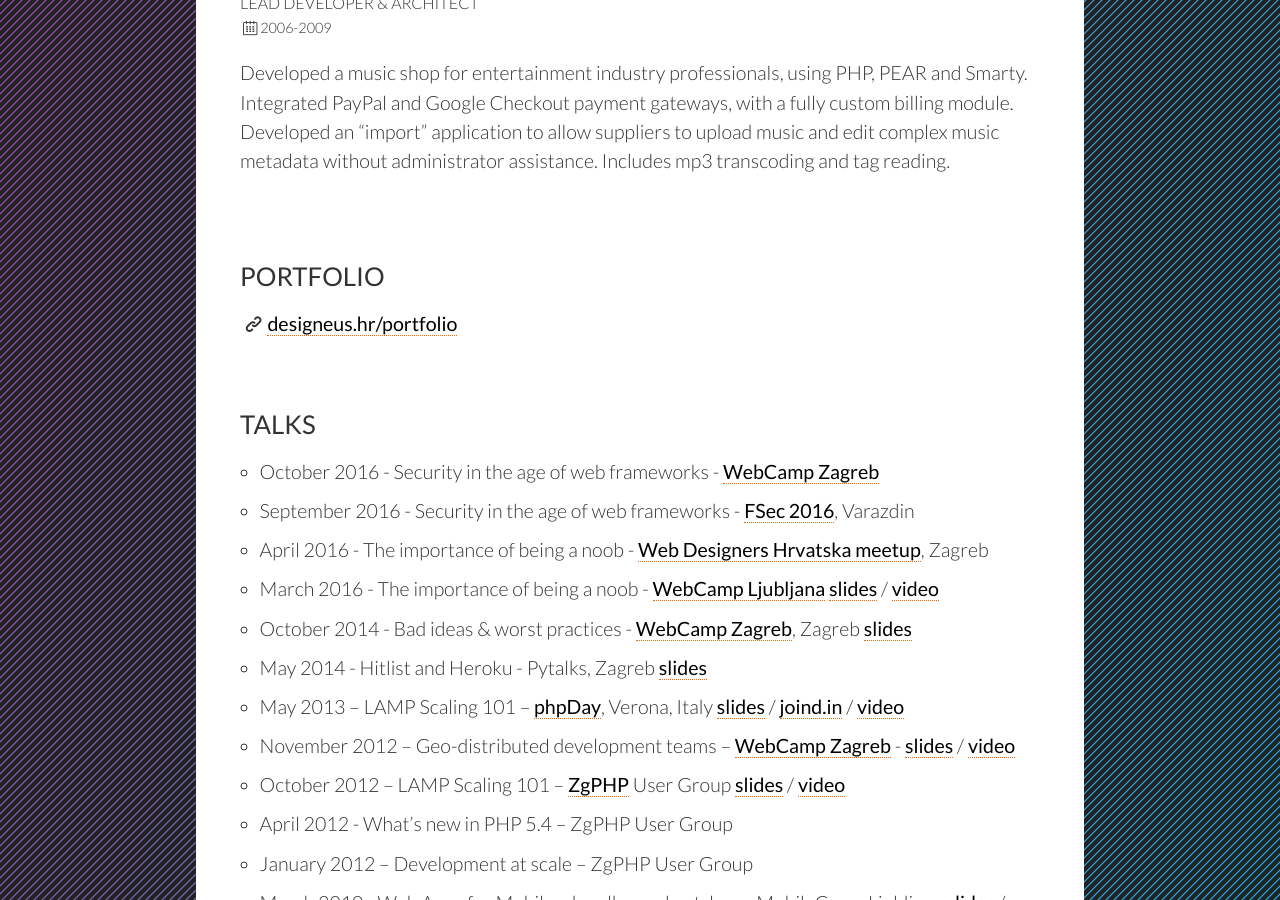
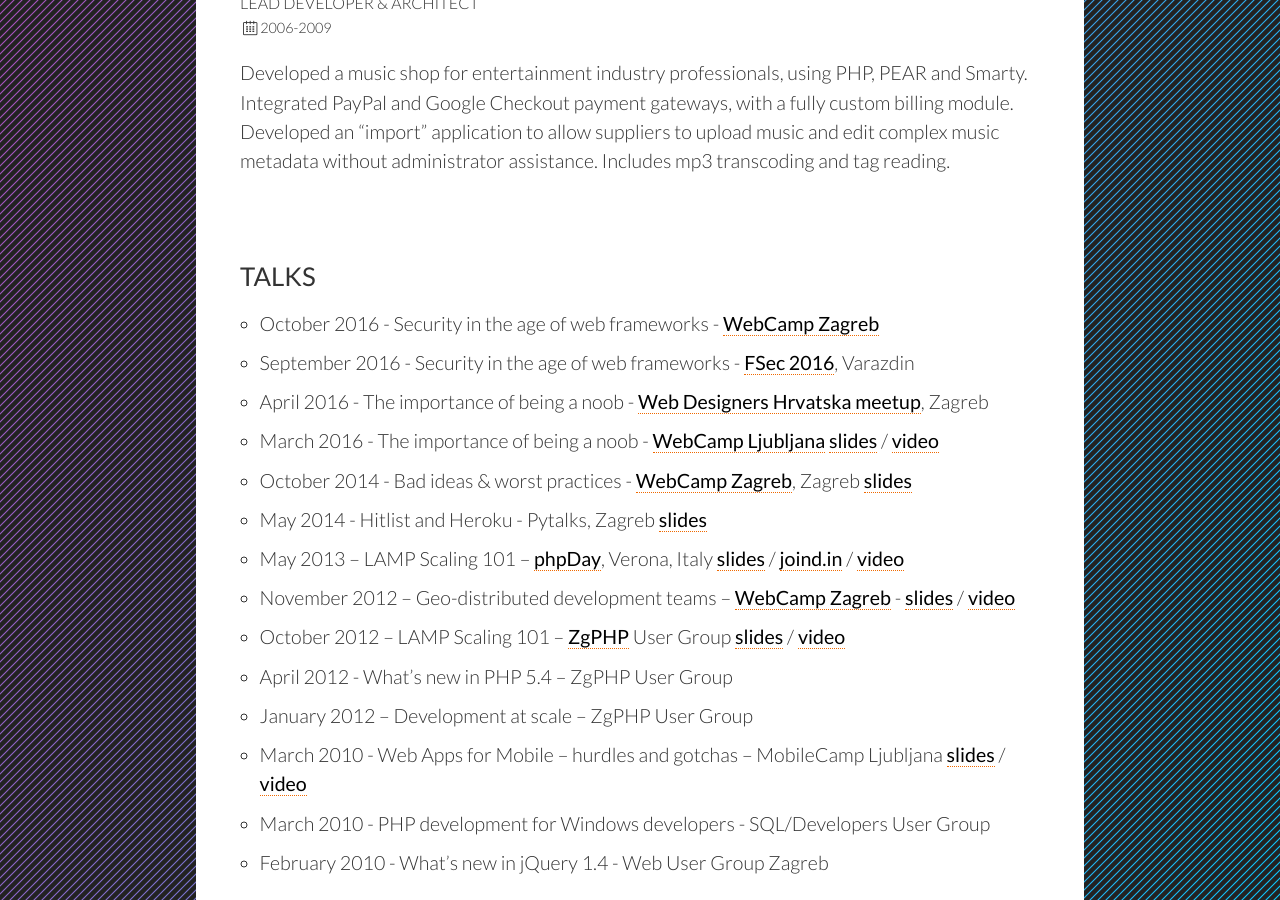
Before and after one commit to allixsenos/allixsenos.github.com, a Jekyll site: the page resume/index.html, which Jekyll copies as it is, in a window 1280 px wide and 900 px high, scrolled down 2766 px. Built offline with Jekyll 4.4.1, drawn with Linux system fonts in a browser that asks for light colours.

Commit message:
removed portfolio
designeus isn't a thing any more

```diff
--- a/resume/index.html
+++ b/resume/index.html
@@ -116,11 +116,6 @@
                     </div>
                 </section>
 
-                <section class="portfolio">
-                    <h2>Portfolio</h2>
-                    <p class="icon-link"><a href="http://designeus.hr/portfolio">designeus.hr/portfolio</a></p>
-                </section>
-
                 <section class="others">
                     <h2>Talks</h2>
                     <ul>
```
